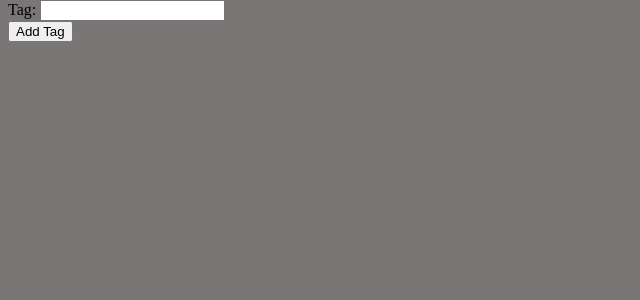
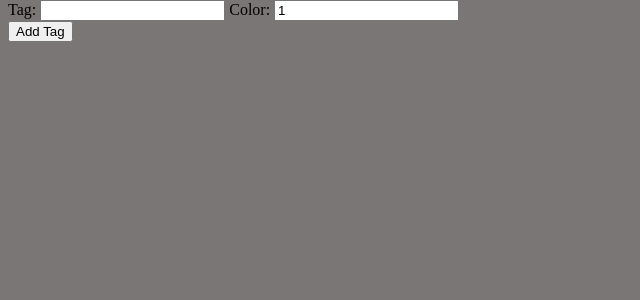
Before and after one commit to NaughtyFaun/ref-buddy, a Python web app: template templates/crud/tpl_tags_add.html in a window 1280 px wide. Shown: the part 88-388 px from the top of the page, without its empty margins (0-640 px from the left). Run offline with Jinja, Linux system fonts and the light colour scheme; the template is opened without the code that fills it, so the values that code supplies are empty.

Commit message:
tags can now change their color

```diff
--- a/server_ext_tags.py
+++ b/server_ext_tags.py
@@ -106,7 +106,8 @@ def add_tag():
     if request.method == 'POST':
         session = Session()
         tag = request.form['tag'].strip()
-        new_tag = Tag(tag=tag)
+        color_id = int(request.form['color'].strip())
+        new_tag = Tag(tag=tag, color_id=color_id)
         session.add(new_tag)
         session.commit()
         return redirect('/tags')
@@ -118,6 +119,7 @@ def edit_tag(tag_id):
     tag = session.get(Tag, tag_id)
     if request.method == 'POST':
         tag.tag = request.form['tag'].strip()
+        tag.color_id = int(request.form['color'].strip())
         session.commit()
         return redirect('/tags')
     return render_template('crud/tpl_tags_edit.html', tag=tag)
--- a/templates/crud/tpl_tags_add.html
+++ b/templates/crud/tpl_tags_add.html
@@ -13,6 +13,8 @@
 <form method="POST" action="/tags/add">
     <label for="tag">Tag:</label>
     <input type="text" id="tag" name="tag" required>
+    <label for="color">Color:</label>
+    <input type="text" id="color" name="color" value="1" required>
     <br>
     <input type="submit" value="Add Tag">
 </form>
--- a/templates/crud/tpl_tags_edit.html
+++ b/templates/crud/tpl_tags_edit.html
@@ -13,6 +13,8 @@
 <form method="POST" action="/tags/edit/{{ tag.id }}">
     <label for="tag">Tag:</label>
     <input type="text" id="tag" name="tag" value="{{ tag.tag }}" required>
+    <label for="color">Color:</label>
+    <input type="text" id="color" name="color" value="{{ tag.color_id }}" required>
     <br>
     <input type="submit" value="Update Tag">
 </form>
--- a/templates/crud/tpl_tags_list.html
+++ b/templates/crud/tpl_tags_list.html
@@ -21,7 +21,7 @@
     {% for tag in tags %}
         <tr>
             <td style="color: {{ tag.hex }}">{{ tag.id }}</td>
-            <td style="color: {{ tag.hex }}">{{ tag.tag }}</td>
+            <td style="color: {{ tag.hex }}">[{{ tag.color_id }}] {{ tag.tag }}</td>
             <td>
                 <a href="/tags/edit/{{ tag.id }}">Edit</a>
                 <form method="POST" action="/tags/delete/{{ tag.id }}" style="display: inline;">
```
